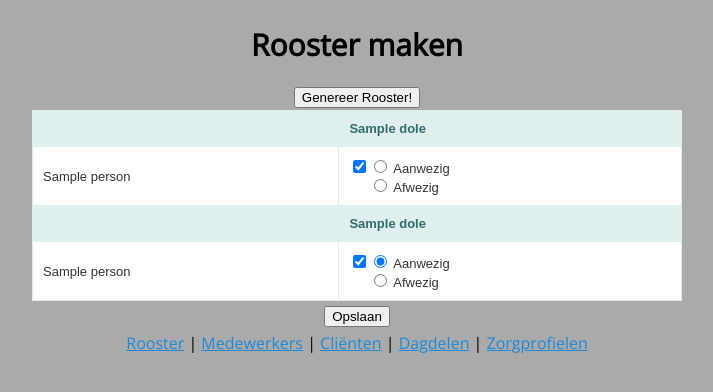
After one commit to Ingovd/ivy-rooster, a Flask app: page / in a window 1280 px wide. The commit adds this page. Shown: the top 392 px of the page, without its empty margins (291-1004 px from the left). Run offline with Flask 2, Linux system fonts and the light colour scheme; tables that the repository leaves empty hold one stand-in row (values such as "Sample post").

Commit message:
Attendance and stuff

```diff
--- a/roosterapp/__init__.py
+++ b/roosterapp/__init__.py
@@ -25,9 +25,11 @@ def create_app(config={}):
         app.db = SQLAlchemy()
         app.db.init_app(app)
         Base.metadata.create_all(bind=app.db.engine)
-        from roosterapp.routes import profile_crud, dole_crud, staff_crud, client_crud
+        from roosterapp.routes import profile_crud, dole_crud, staff_crud, client_crud, person_switch, rooster_maker
         app.register_blueprint(profile_crud)
         app.register_blueprint(dole_crud)
         app.register_blueprint(staff_crud)
         app.register_blueprint(client_crud)
+        app.register_blueprint(person_switch)
+        app.register_blueprint(rooster_maker)
     return app
--- a/roosterapp/routes.py
+++ b/roosterapp/routes.py
@@ -9,9 +9,82 @@ from flask import (Blueprint,
                    url_for,
                    current_app as app)
 
-
 from roosterapp.templates.messages import *
 from roosterapp.sql import *
+
+rooster_maker = Blueprint('rooster_maker', __name__, template_folder='templates')
+
+@rooster_maker.route('/rooster', methods=['POST'])
+def generate_rooster():
+    clients = app.db.session.query(Client).join(Person).filter(Person.active)
+    staffs = app.db.session.query(Staff).join(Person).filter(Person.active)
+    return redirect(url_for('rooster_maker.show_rooster'))
+
+
+@rooster_maker.route('/', methods=['GET'])
+def show_rooster():
+    rooster = {}
+    clients = app.db.session.query(Client).join(Person).filter(Person.active)
+    for client in clients:
+        rooster[client.person.id] = {}
+    staffs = app.db.session.query(Staff).join(Person).filter(Person.active)
+    for staff in staffs:
+        rooster[staff.person.id] = {}
+    doles = app.db.session.query(Dole).all()
+
+    client_ids = [client.person_id for client in clients]
+    staff_ids = [staff.person_id for staff in staffs]
+    person_ids = client_ids + staff_ids
+    presences = app.db.session.query(Presence).filter(Presence.person_id.in_(person_ids))
+    for presence in presences:
+        rooster[presence.person_id][presence.dole_id] = presence.present
+
+    return render_template('rooster.html', staffs=staffs, clients=clients, doles=doles, rooster=rooster)
+
+@rooster_maker.route('/presence/update', methods=['POST'])
+def update_rooster():
+    clients = app.db.session.query(Client).join(Person).filter(Person.active)
+    staffs = app.db.session.query(Staff).join(Person).filter(Person.active)
+    doles = app.db.session.query(Dole).all()
+
+    client_ids = [client.person_id for client in clients]
+    staff_ids = [staff.person_id for staff in staffs]
+    person_ids = client_ids + staff_ids
+
+    app.db.session.query(Presence).delete()
+    app.db.session.commit()
+
+    for person_id in person_ids:
+        for dole in doles:
+            form_id = f"{person_id}_{dole.id}"
+            if f"presence_{form_id}" not in request.form:
+                continue
+            if form_id in request.form:
+                present = request.form[form_id] == "present"
+                presence = Presence(person_id=person_id, dole_id=dole.id, present=present)
+                app.db.session.add(presence)
+
+    app.db.session.commit()
+    return redirect(url_for('rooster_maker.show_rooster'))
+
+person_switch = Blueprint('person_switch', __name__, template_folder='templates', url_prefix='/persons')
+
+@person_switch.route('/', methods=['GET'])
+def show_persons():
+    clients = app.db.session.query(Client).all()
+    staffs = app.db.session.query(Staff).all()
+    return render_template('switch_persons.html', clients=clients, staffs=staffs)
+
+@person_switch.route('/update', methods=['POST'])
+def update_persons():
+    persons = app.db.session.query(Person).all()
+    for person in persons:
+        if str(person.id) in request.form:
+            person.active = True
+        else:
+            person.active = False
+    app.db.session.commit()
+    return redirect(url_for('person_switch.show_persons'))
 
 client_crud = Blueprint('client_crud', __name__, template_folder='templates', url_prefix='/clients')
 
@@ -24,7 +97,8 @@ def show_clients():
 @client_crud.route('/update/<id>', methods=['GET'])
 def show_update_client(id):
     if client := app.db.session.query(Client).get(id):
-        return render_template('update_client.html', client=client)
+        profiles = app.db.session.query(Profile).all()
+        return render_template('update_client.html', client=client, profiles=profiles)
     else:
         return redirect(url_for('client_crud.show_clients'))
 
@@ -32,11 +106,16 @@ def show_update_client(id):
 def create_client():
     print(request.form)
     name = request.form.get('client_name', '')
+    try:
+        nr_doles = int(request.form.get('nr_doles', '1'))
+    except ValueError:
+        flash("Ongeldig getal ingevoerd")
+        return redirect(url_for('client_crud.show_clients'))
     profile_id = request.form.get('profile_id','')
     person = Person(name=name)
     app.db.session.add(person)
     app.db.session.commit()
-    client = Client(person_id = person.id, profile_id = profile_id)
+    client = Client(person_id = person.id, nr_doles=nr_doles, profile_id = profile_id)
     app.db.session.add(client)
     app.db.session.commit()
     return redirect(url_for('client_crud.show_clients'))
--- a/roosterapp/sql.py
+++ b/roosterapp/sql.py
@@ -18,13 +18,14 @@ class Dole(Base):
     __tablename__ = 'doles'
     id = Column(Integer, primary_key = True)
     name = Column(String)
-    occupation = relationship("Presence", backref="dole")
+    occupation = relationship("Presence", backref="dole", cascade="delete, delete-orphan")
 
 class Person(Base):
     __tablename__ = 'persons'
     id = Column(Integer, primary_key=True)
     name = Column(String)
-    atttendance = relationship("Presence", backref="person")
+    active = Column(Boolean, default=True)
+    atttendance = relationship("Presence", backref="person", cascade="delete, delete-orphan")
 
 class Profile(Base):
     __tablename__ = 'profiles'
@@ -37,6 +38,7 @@ class Client(Base):
     __tablename__ = 'clients'
     person_id = Column(Integer, ForeignKey("persons.id"), primary_key=True)
     profile_id = Column(Integer, ForeignKey("profiles.id"))
+    nr_doles = Column(Integer, default=0)
     person = relationship("Person")
 
 class Staff(Base):
--- /dev/null
+++ b/roosterapp/static/css/main.css
@@ -0,0 +1,114 @@
+@import 'https://fonts.googleapis.com/css?family=Open+Sans';
+
+.content {
+    position: absolute;
+    margin:0;
+    left:50%;
+    margin-right:50%;
+    transform: translate(-50%, 0);
+    min-width: 30em;
+    text-align: center;
+}
+
+body {
+	font-family: 'Open Sans', sans-serif;
+	line-height: 1.75em;
+	font-size: 16px;
+    background-color: #aaa;
+    width: 100%;
+    position: relative;
+}
+
+p {
+	font-size: 16px;
+}
+
+h1 {
+	font-size: 30px;
+    line-height: 34px;
+    text-align: center;
+}
+
+h2 {
+	font-size: 20px;
+	line-height: 25px;
+}
+
+h3 {
+	font-size: 16px;
+	line-height: 27px;
+	padding-top: 15px;
+	padding-bottom: 15px;
+	border-bottom: 1px solid #D8D8D8;
+	border-top: 1px solid #D8D8D8;
+}
+
+hr {
+	height: 1px;
+	background-color: #d8d8d8;
+	border: none;
+	width: 100%;
+	margin: 0px;
+}
+
+a[href] {
+	color: #1e8ad6;
+}
+
+a[href]:hover {
+	color: #3ba0e6;
+}
+
+img {
+	max-width: 100%;
+}
+
+li {
+	line-height: 1.5em;
+}
+
+table {
+    border: solid 1px #DDEEEE;
+    border-collapse: collapse;
+    border-spacing: 0;
+    font: normal 13px Arial, sans-serif;
+}
+table, th {
+    background-color: #DDEFEF;
+    border: solid 1px #DDEEEE;
+    color: #336B6B;
+    padding: 10px;
+    text-align: left;
+}
+table, td {
+    background-color: #FFFFFF;
+    border: solid 1px #DDEEEE;
+    color: #333;
+    padding: 10px;
+}
+
+.row {
+    display: flex;
+}
+
+.column {
+flex: 50%;
+}
+
+.presence {
+    position:relative;
+    top: 0;
+    left: 0;
+}
+.presence:after {
+    content: "";
+    clear: both;
+    display: block;
+}
+.choice {
+    display: block;
+    float:left;
+}
+.constraint {
+    float: left;
+}
--- a/roosterapp/templates/base.html
+++ b/roosterapp/templates/base.html
@@ -18,7 +18,10 @@
                 {% endfor %}
             </ul>
         {% endif%}
-    {% endwith %}
+        {% endwith %}
+        <div>
+            <a href="/">Rooster</a> | <a href="/staffs">Medewerkers</a> | <a href="/clients">Cliënten</a> | <a href="/doles">Dagdelen</a> | <a href="/profiles">Zorgprofielen</a>
+        </div>
     </div>
 </body>
 </html>
--- a/roosterapp/templates/index_doles.html
+++ b/roosterapp/templates/index_doles.html
@@ -17,7 +17,7 @@
     <table style="width: 50em;">
         <tr>
             <th>Dagdeel</th>
-            <th>Actions</th>
+            <th>Acties</th>
         </tr>
         {% for dole in doles %}
             <tr>
@@ -36,8 +36,8 @@
 <h1>Dagdeel toevoegen</h1>
 
 <form action="/doles/add" method="POST" style="width:50em;text-align: center;">
-    <label for="dole_name">Profielnaam:</label><br>
-    <input type="text" name="dole_name" id="dole_name" value="Nieuw zorgprofiel" style="width: 50%;"><br>
+    <label for="dole_name">Dagdeel:</label><br>
+    <input type="text" name="dole_name" id="dole_name" value="Maandagochtend" style="width: 50%;"><br>
     <input type="submit" value="Toevoegen">
 </form>
 {% endblock %}
--- a/roosterapp/templates/index_profiles.html
+++ b/roosterapp/templates/index_profiles.html
@@ -18,7 +18,7 @@
         <tr>
             <th>Profiel</th>
             <th>Client-uren per medewerker</th>
-            <th>Actions</th>
+            <th>Acties</th>
         </tr>
         {% for profile in profiles %}
             <tr>
--- a/roosterapp/templates/index_staffs.html
+++ b/roosterapp/templates/index_staffs.html
@@ -17,7 +17,7 @@
     <table style="width: 50em;">
         <tr>
             <th>Naam</th>
-            <th>Actions</th>
+            <th>Acties</th>
         </tr>
         {% for staff in staffs %}
             <tr>
--- /dev/null
+++ b/roosterapp/templates/rooster.html
@@ -0,0 +1,90 @@
+{% extends 'base.html' %}
+
+{% block head %}
+<title>Ivy Rooster</title>
+{% endblock %}
+
+{% block body %}
+<h1> Rooster maken </h1>
+
+
+
+{% if doles|length < 1 %}
+
+    <h4>Er zijn geen dagdelen in het systeem. Voeg er <a href="/doles">hier</a> een toe.</h4>
+
+{% else %}
+<form action="/rooster" method="POST">
+    <input type="submit" value="Genereer Rooster!">
+</form>
+
+<form action="/presence/update" method="POST">
+    <table style="width: 50em;">
+        <tr>
+            <th></th>
+            {% for dole in doles %}
+            <th>{{  dole.name }}</th>
+            {% endfor %}
+        </tr>
+        {% for client in clients %}
+            <tr>
+                <td>{{ client.person.name }}</td>
+                {% for dole in doles %}
+                <td>
+                    <div class="presence">
+                        <span class="constraint">
+                            <input type="checkbox" id="presence_{{ client.person.id }}_{{ dole.id }}" name="presence_{{ client.person.id }}_{{ dole.id }}"{% if dole.id in rooster[client.person_id] %} checked="checked"{% endif %}>
+                        </span>
+                        <div class="choice">
+                            <input type="radio" id="present_{{ client.person.id }}_{{ dole.id }}" name="{{ client.person.id }}_{{ dole.id }}" value="present"{% if
+                                (dole.id in rooster[client.person_id]) and (rooster[client.person_id][dole.id]) %} checked="checked"
+                                {% endif %}>
+                            <label for="present_{{ client.person.id }}_{{ dole.id }}">Aanwezig</label>
+                            <br>
+                            <input type="radio" id="absent_{{ client.person.id }}_{{ dole.id }}" name="{{ client.person.id }}_{{ dole.id }}" value="absent"{% if
+                                (dole.id in rooster[client.person_id]) and (not rooster[client.person_id][dole.id]) %} checked="checked"
+                                {% endif %}>
+                            <label for="absent_{{ client.person.id }}_{{ dole.id }}">Afwezig</label>
+                        </div>
+                    </div>
+                </td>
+                {% endfor %}
+            </tr>
+        {% endfor %}
+        <tr>
+            <th></th>
+            {% for dole in doles %}
+            <th>{{  dole.name }}</th>
+            {% endfor %}
+        </tr>
+        {% for staff in staffs %}
+            <tr>
+                <td>{{ staff.person.name }}</td>
+                {% for dole in doles %}
+                <td>
+                    <div class="presence">
+                        <span class="constraint">
+                            <input type="checkbox" id="presence_{{ staff.person.id }}_{{ dole.id }}" name="presence_{{ staff.person.id }}_{{ dole.id }}"{% if dole.id in rooster[staff.person_id] %} checked="checked"{% endif %}>
+                        </span>
+                        <div class="choice">
+                            <input type="radio" id="present_{{ staff.person.id }}_{{ dole.id }}" name="{{ staff.person.id }}_{{ dole.id }}" value="present"{% if
+                                (dole.id in rooster[staff.person_id]) and (rooster[staff.person_id][dole.id]) %} checked="checked"
+                                {% endif %}>
+                            <label for="present_{{ staff.person.id }}_{{ dole.id }}">Aanwezig</label>
+                            <br>
+                            <input type="radio" id="absent_{{ staff.person.id }}_{{ dole.id }}" name="{{ staff.person.id }}_{{ dole.id }}" value="absent"{% if
+                                (dole.id in rooster[staff.person_id]) and (not rooster[staff.person_id][dole.id]) %} checked="checked"
+                                {% endif %}>
+                            <label for="absent_{{ staff.person.id }}_{{ dole.id }}">Afwezig</label>
+                        </div>
+                    </div>
+                </td>
+                {% endfor %}
+            </tr>
+        {% endfor %}
+    </table>
+<input type="submit" value="Opslaan">
+</form>
+{% endif %}
+
+{% endblock %}
--- a/roosterapp/templates/update_staff.html
+++ b/roosterapp/templates/update_staff.html
@@ -8,7 +8,7 @@
 <h1>Medewerker aanpassen</h1>
 
 <form action="/staffs/update/{{ staff.person_id }}" method="POST" style="width:50em;text-align: center;">
-    <label for="staff_name">Profielnaam:</label><br>
+    <label for="staff_name">Naam:</label><br>
     <input type="text" name="staff_name" id="staff_name" value="{{ staff.person.name }}" style="width: 50%;"><br>
     <input type="submit" value="Aanpassen">
 </form>
```
Also changed, not shown: roosterapp/templates/index.html (deleted, +0 -42 lines), roosterapp/templates/index_clients.html (+6 -1 lines), roosterapp/templates/switch_persons.html (added, +57 -0 lines), roosterapp/templates/update_client.html (added, +23 -0 lines), roosters/roosters.db.
